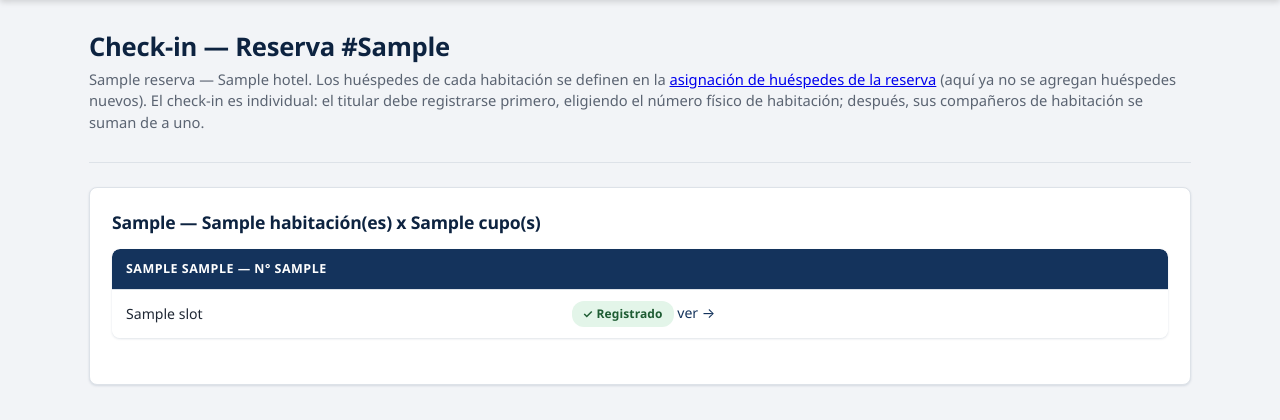
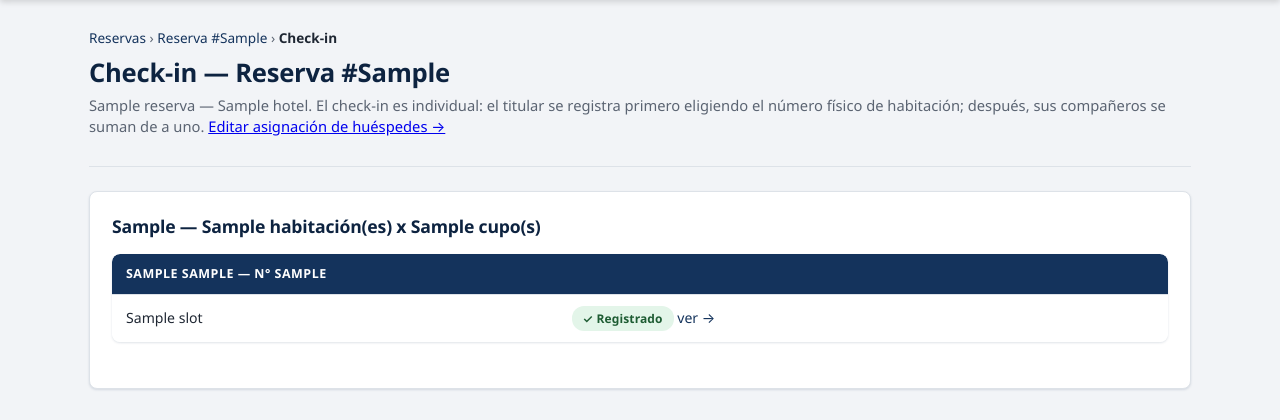
Before and after one commit to Piero134/base-de-datos-1, a Python web app: template mvp_app/app/estadia/templates/estadia/checkin_reserva.html in a window 1280 px wide. Shown: the part 61-481 px from the top of the page. Run offline with Jinja, Linux system fonts and the light colour scheme; the template is opened without the code that fills it: most values are stand-ins (such as "Sample title", 1, 10 or a date in 2020).

Commit message:
redesign(estadia): breadcrumb and tighter copy on check-in screen
Pase de diseno en Check-in por reserva:

- Se agrega breadcrumb (Reservas > Reserva #N > Check-in), igual al
  resto del flujo de reserva.
- El subtitulo mezclaba una aclaracion entre parentesis ("aqui ya no
  se agregan huespedes nuevos") con la explicacion real del check-in
  individual. Se reescribe como una frase continua + un link de
  accion ("Editar asignacion de huespedes ->") en vez de un inciso,
  mas facil de escanear.

A diferencia de Asignacion de huespedes (donde se recorto la
explicacion del check-in individual por ser redundante e inaccionable
ahi), aqui SI se mantiene: esta es la pantalla donde ese
comportamiento es real y accionable.

Verificado en una reserva finalizada (estado terminal, breadcrumb y
subtitulo nuevo visibles, link de edicion funcional).

```diff
--- a/mvp_app/app/estadia/templates/estadia/checkin_reserva.html
+++ b/mvp_app/app/estadia/templates/estadia/checkin_reserva.html
@@ -1,9 +1,15 @@
 {% extends "base.html" %}
+{% import "partials/breadcrumb.html" as crumbs %}
 {% block title %}Check-in reserva #{{ reserva.id_reserva }}{% endblock %}
 {% block content %}
 <div class="page-header">
+  {{ crumbs.breadcrumb([
+    {"label": "Reservas", "url": url_for('reservas.listado')},
+    {"label": "Reserva #" ~ reserva.id_reserva, "url": url_for('reservas.detalle', id_reserva=reserva.id_reserva)},
+    {"label": "Check-in", "url": None},
+  ]) }}
   <h1>Check-in — Reserva #{{ reserva.id_reserva }}</h1>
-  <p class="subtitle">{{ reserva.nombre_reservante }} — {{ reserva.hotel }}. Los huéspedes de cada habitación se definen en la <a href="{{ url_for('reservas.preasignar', id_reserva=reserva.id_reserva) }}">asignación de huéspedes de la reserva</a> (aquí ya no se agregan huéspedes nuevos). El check-in es individual: el titular debe registrarse primero, eligiendo el número físico de habitación; después, sus compañeros de habitación se suman de a uno.</p>
+  <p class="subtitle">{{ reserva.nombre_reservante }} — {{ reserva.hotel }}. El check-in es individual: el titular se registra primero eligiendo el número físico de habitación; después, sus compañeros se suman de a uno. <a href="{{ url_for('reservas.preasignar', id_reserva=reserva.id_reserva) }}">Editar asignación de huéspedes →</a></p>
 </div>
 
 {% if es_terminal %}
```
